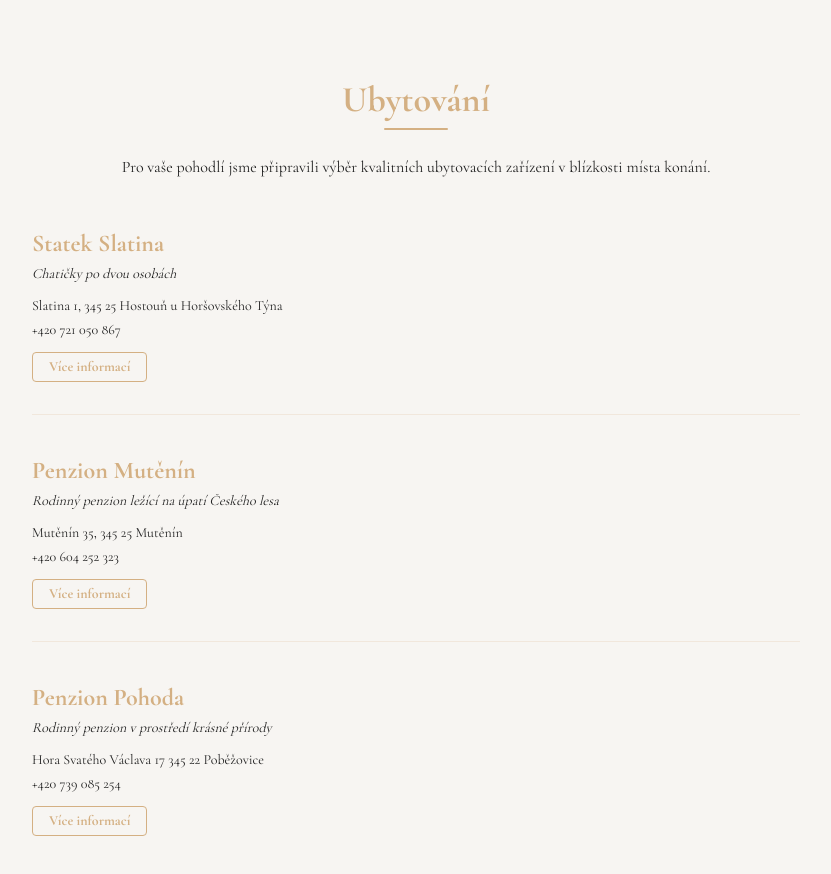
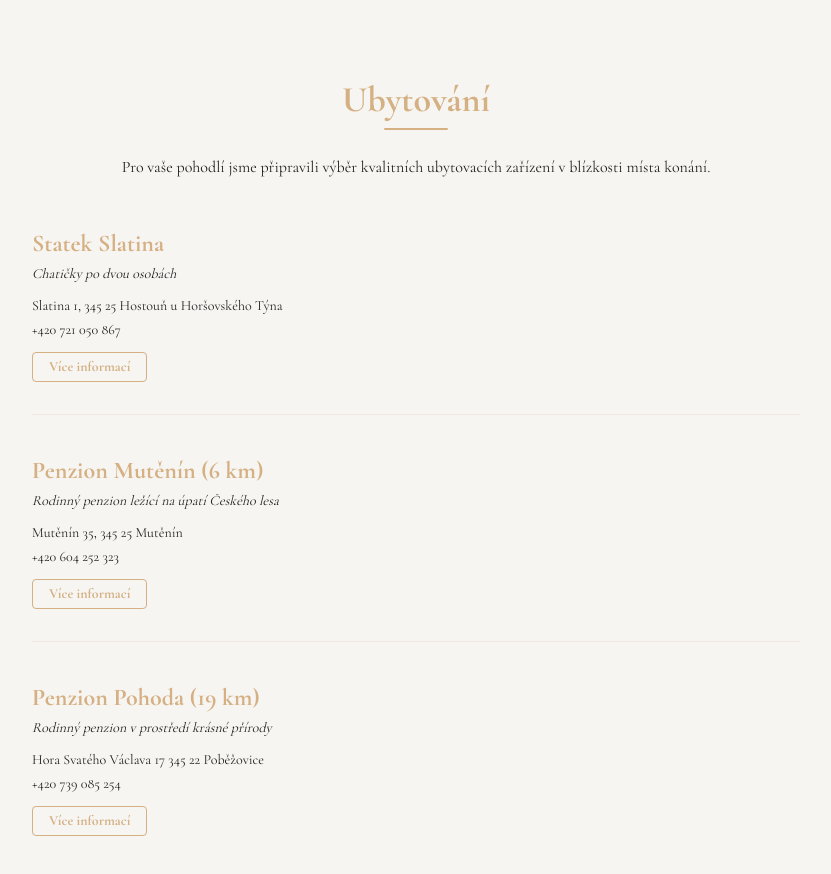
Before and after one commit to pavelmyslik/wedding-app, a Next.js app: page /accommodation in a window 1280 px wide. Shown: the top 874 px of the page, without its empty margins (224-1055 px from the left). Built offline with nearby package versions, Linux system fonts and the light colour scheme.

Commit message:
Add kilometers for acommodations

```diff
--- a/app/accommodation/page.tsx
+++ b/app/accommodation/page.tsx
@@ -10,7 +10,7 @@ export default function Page() {
     },
     {
       id: 2,
-      name: "Penzion Mutěnín",
+      name: "Penzion Mutěnín (6 km)",
       address: "Mutěnín 35, 345 25 Mutěnín",
       phone: "+420 604 252 323",
       website: "https://www.penzion-mutenin.cz",
@@ -18,7 +18,7 @@ export default function Page() {
     },
     {
       id: 3,
-      name: "Penzion Pohoda",
+      name: "Penzion Pohoda (19 km)",
       address: "Hora Svatého Václava 17 345 22 Poběžovice",
       phone: "+420 739 085 254",
       website: "https://www.penzion-mutenin.cz",
```
